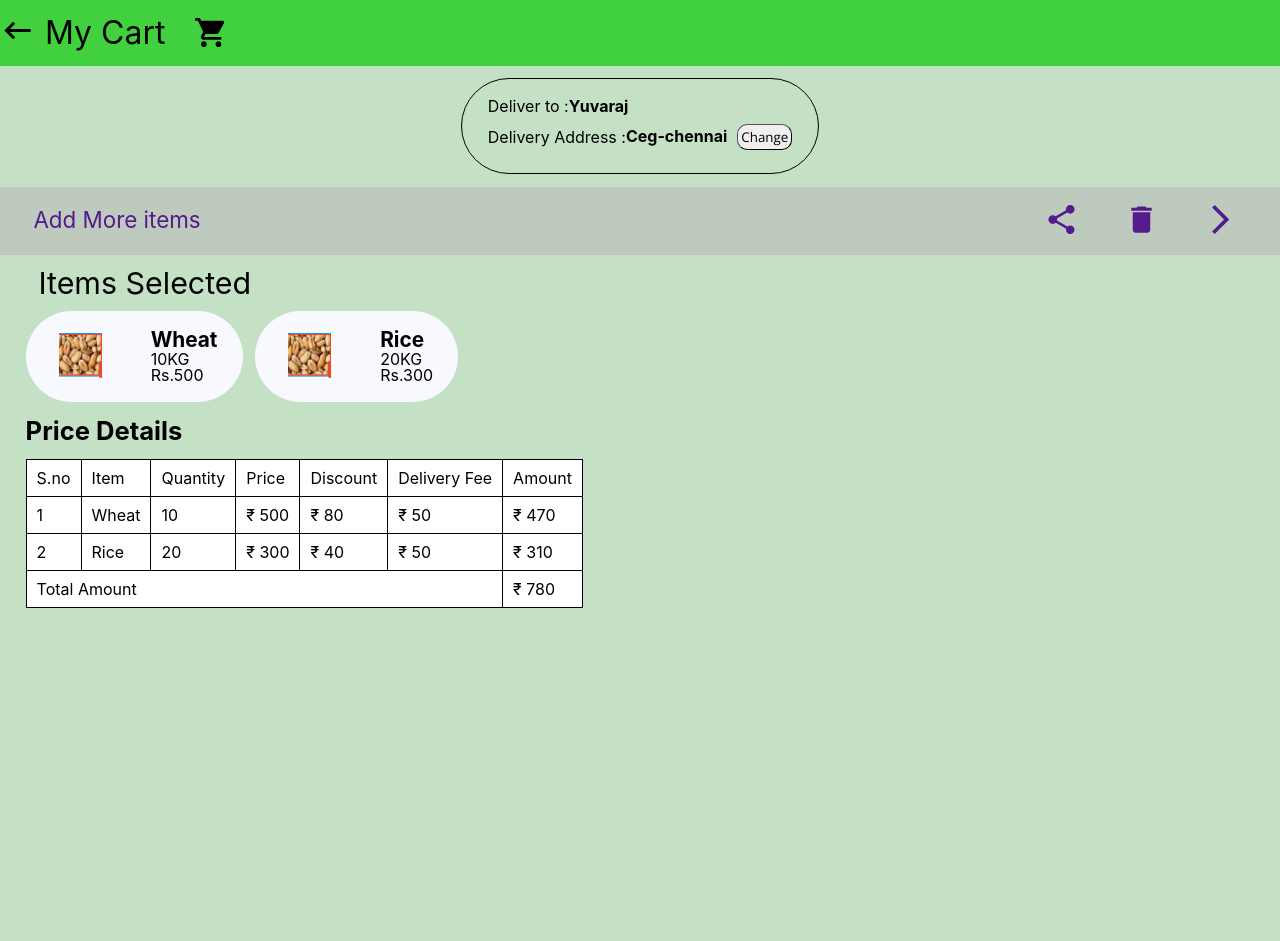
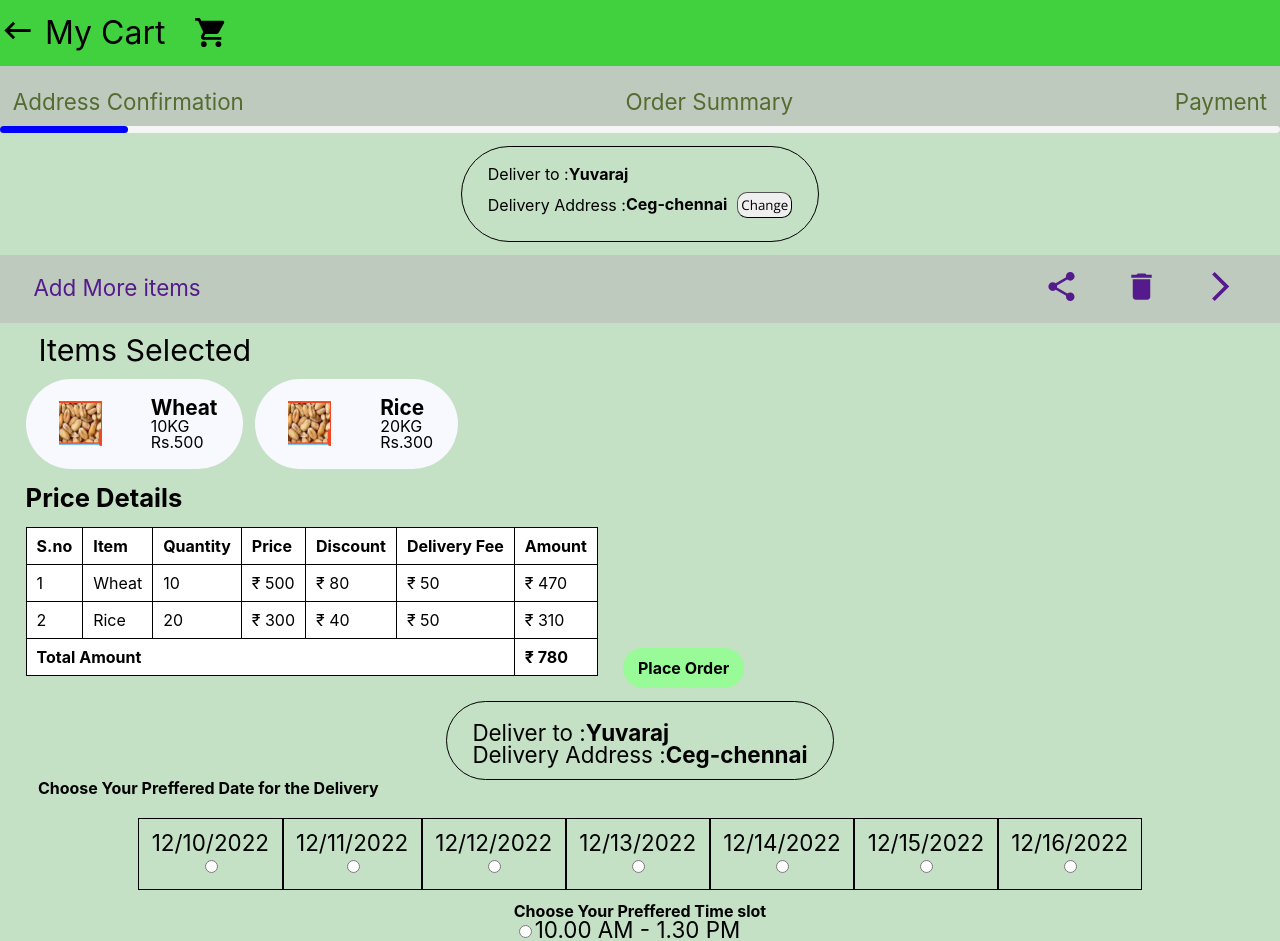
Before and after one commit to sanjith-s/farmenience, a React (Vite) app: page / in a window 1280 px wide. Shown: the top 941 px of the page. Before the commit the page ends 800 px from the top, so only its background shows below. Built offline with nearby package versions, Linux system fonts and the light colour scheme.

Commit message:
added pagem12 but not completed fully

```diff
--- a/src/App.jsx
+++ b/src/App.jsx
@@ -3,10 +3,16 @@ import PageN5 from "./pageN5";
 import PageM4 from "./pageM4";
 import PageM12 from "./pageM12";
 import PageM1 from './pageM1';
+import {BrowserRouter,Routes,Route} from 'react-router-dom';
 function App() {
   return (
     <div>
-      <PageM12 />
+      <BrowserRouter>
+        <Routes>
+          <Route path="/" element={<PageM12 />} />
+          <Route path="/ordersummary" />
+        </Routes>
+      </BrowserRouter>
     </div>
   );
 }
--- /dev/null
+++ b/src/components/process_bar.jsx
@@ -0,0 +1,34 @@
+import React,{useState} from 'react'
+
+const Progress_bar = ({step,bgcolor,progress,height}) => {
+    const Parentdiv = {
+        height: height,
+        width: '100%',
+        backgroundColor: 'whitesmoke',
+        borderRadius: 40,
+        marginTop:"1%"
+      }
+
+      const Childdiv = {
+        height: '100%',
+        width: `${progress}%`,
+        backgroundColor: bgcolor,
+       borderRadius:40,
+        textAlign: 'right'
+      }
+
+      const progresstext = {
+        padding: 10,
+        color: 'black',
+        fontWeight: 700
+      }
+
+    return (
+    <div style={Parentdiv}>
+      <div style={Childdiv}>
+        <span style={progresstext}>{step}</span>
+      </div>
+    </div>
+    )
+}
+export default Progress_bar;
--- a/src/css/pageM12.css
+++ b/src/css/pageM12.css
@@ -1,4 +1,3 @@
-
 .pay-details {
 	display:flex;
 	flex-direction: column;
@@ -135,18 +134,80 @@
 	padding: 5%;
 	width: 100px;
 }
+
 .iname {
 	font-size: 1.3rem;
 	font-weight: bolder;
 }
+
 .i-desc {
 	display: flex;
 	flex-direction: column;
 }
+
 .bot-head,.table1,.all-items,.items-head {
      margin-left: 2%;
 }
+
 .bot-head {
 	font-size: 1.6rem;
 	font-weight: bolder;
+	display: flex;
 }
+
+.order-row {
+	display: flex;
+	flex-direction: column-reverse;
+	margin-left: 2%;
+}
+
+.order-btn {
+	border-radius: 999em;
+	padding: 10px 15px;
+	text-decoration: none;
+	font-weight: bolder;
+    background-color: palegreen;
+}
+.order-btn:hover {
+    color: ghostwhite;
+    background-color: darkgreen;
+}
+
+.table1 {
+	display: flex;
+}
+.progress-title {
+	margin: 1%;
+	display: flex;
+	justify-content: space-between;
+	font-size: 1.4rem;
+	color: darkolivegreen;
+}
+.pro-bar {
+	position: sticky;
+	padding-top: 1%;
+	top:0;
+    background: rgba(190, 202, 190, 1);
+}
+.del-slot {
+	display: flex;
+	justify-content: center;
+	align-items: center;
+}
+.d-box {
+	padding: 1%;
+    border: 1px solid black;
+    text-align: center;
+}
+.time-slot {
+	padding: 1%;
+}
+.ex-text {
+	font-weight: bolder;
+	font-size: 1.0rem;
+}
+.order-summary {
+	font-size: 1.4rem;
+	padding: 1%;
+	text-align: center;
+}
--- a/src/css/requestBox.css
+++ b/src/css/requestBox.css
@@ -22,6 +22,7 @@
 	margin: auto;
 	text-align: center;
 }
+
 .r-row {
     padding: 2%;
     padding-left: 6%;
@@ -29,6 +30,7 @@
 	justify-content: space-between;
 	align-items: space-between;
 }
+
 .r-view {
 	flex:1;
 	text-align: center;
@@ -39,6 +41,7 @@
     border-radius: 999em;
 	background-color: rgba(22, 229, 117, 1);
 }
+
 .r-view:hover {
 	background-color: greenyellow;
 	box-shadow: 2px 3px black;
--- a/src/index.css
+++ b/src/index.css
@@ -136,3 +136,6 @@ code {
   font-family: source-code-pro, Menlo, Monaco, Consolas, "Courier New",
     monospace;
 }
+.bold {
+  font-weight: bold;
+}
--- a/src/pageM12.jsx
+++ b/src/pageM12.jsx
@@ -2,10 +2,13 @@ import React,{useState} from 'react';
 import KeyboardBackspaceIcon from '@mui/icons-material/KeyboardBackspace';
 import './css/pageM12.css';
 import ShareIcon from '@mui/icons-material/Share';
+import * as Scroll from 'react-scroll';
+import { Link, Button, Element, Events, animateScroll as scroll, scrollSpy, scroller } from 'react-scroll'
 import DeleteIcon from '@mui/icons-material/Delete';
 import ArrowForwardIosIcon from '@mui/icons-material/ArrowForwardIos';
 import ShoppingCartIcon from '@mui/icons-material/ShoppingCart';
 import ItemBox from './components/itemBox';
+import ProcessBar from './components/process_bar';
 function Fname() {
   var username = "Yuvaraj";
   var [Address,setAddress] = useState("Ceg-chennai");
@@ -20,6 +23,18 @@ function Fname() {
   }
   const handleAddress = () => {
     setAddress(document.querySelector(".add-in").value);
+  }
+  var [process_no,setProcess] = useState([1,'10']);
+
+  const placeOrder = () => {
+    setProcess([2,'55']);
+  }
+  var dates = [];
+  var curdate = new Date();
+  for (var i = 0;i <= 6;i++) {
+  var thatDate = new Date();
+  thatDate.setDate(curdate.getDate()+i);
+  dates.push(thatDate);
   }
   const itemsAdded = [
    {
@@ -43,11 +58,22 @@ function Fname() {
   return (
      <div className="paymentpage">
          <div className="pay-details">
+         <Element className="page1" id="page1">
              <div className="pay-nav">
                 <div className="cart">
                     <div><a className="cart-ele1 back-btn"><KeyboardBackspaceIcon className="back-icon" fontSize="large" /></a></div>
                     <div className="cart-ele2"><h1 className="cart-text">My Cart</h1></div>
                     <ShoppingCartIcon fontSize="large" className="cart-icon" />
+                </div>
+             </div>
+             <div className="pro-bar">
+                <div className="progress-title">
+                   <div className="p-items"><span>Address Confirmation</span></div>
+                   <div className="p-items"><span>Order Summary</span></div>
+                   <div className="p-items"><span>Payment</span></div>
+                </div>
+                <div className="progress-bar">
+                   <ProcessBar bgcolor="blue" progress={process_no[1]}  height={7} />
                 </div>
              </div>
              <div className="address-box">
@@ -75,15 +101,52 @@ function Fname() {
              </div><br />
              <h1 className="bot-head">Price Details</h1><br />
              <div className="table1">
-               <table border="2">
-                       <tr><td>S.no</td><td>Item</td><td>Quantity</td><td>Price</td><td>Discount</td><td>Delivery Fee</td><td>Amount</td></tr>
+                 <div><table border="2">
+                       <tr className="bold"><td>S.no</td><td>Item</td><td>Quantity</td><td>Price</td><td>Discount</td><td>Delivery Fee</td><td>Amount</td></tr>
                        {itemsAdded.map((item,index)=>{
                         return <tr><td>{index+1}</td><td>{item.iName}</td><td>{item.quantity}</td><td> ₹ {item.price}</td><td>₹ {item.discount}</td><td>₹ 50</td><td>₹ {item.price + 50 - item.discount}</td></tr>
                        })
                        }
-                       <tr><td colspan="6"><strong>Total Amount </strong></td><td>₹ {total_amount}</td></tr>
+                       <tr className="bold"><td colspan="6"><strong>Total Amount </strong></td><td>₹ {total_amount}</td></tr>
                       </table>
+                 </div>
+              <div className="order-row"><div><Link to="order-summary" smooth={true} duration={500} className="order-btn" onClick={placeOrder}>Place Order</Link></div></div>
+
              </div>
+             </Element>
+             <Element className="order-summary" id="order-summary">
+              <div className="orderSummary">
+
+                <div className="address-box">
+                <div className="del-address">
+                    <div className="add1">
+                        <div className="top top1"><span>Deliver to : </span></div>
+                        <div className="ans ans1"><span>{username}</span></div>
+                    </div>
+                    <div className="add2">
+                        <div className="top top2"><span>Delivery Address :</span></div>
+                        <div className=" ans ans2"><span>{Address}</span></div>
+                    </div>
+                </div>
+                </div>
+                <p  className="ex-text bot-head">Choose Your Preffered Date for the Delivery</p><br />
+                <div className="del-slot">
+                  {dates.map(date=>{
+                    return <div className="d-box">
+                       <p>{date.toLocaleDateString()}</p>
+                       <input type="radio" name="date-opt" className="date-option" />
+                    </div>
+                  })}
+                </div>
+                <div className="time-slot" style={{textAlign:"center"}}>
+                <div style={{textAlign:"left",display:"inline-block"}}>
+                 <p className="ex-text">Choose Your Preffered Time slot</p>
+                  <input type="radio" name="time-opt" /><span>10.00 AM - 1.30 PM</span><br/>
+                  <input type="radio" name="time-opt" /><span>1.30 PM - 7.00 PM</span>
+                </div>
+                </div>
+               </div>
+             </Element>
          </div>
      </div>
   )
```
